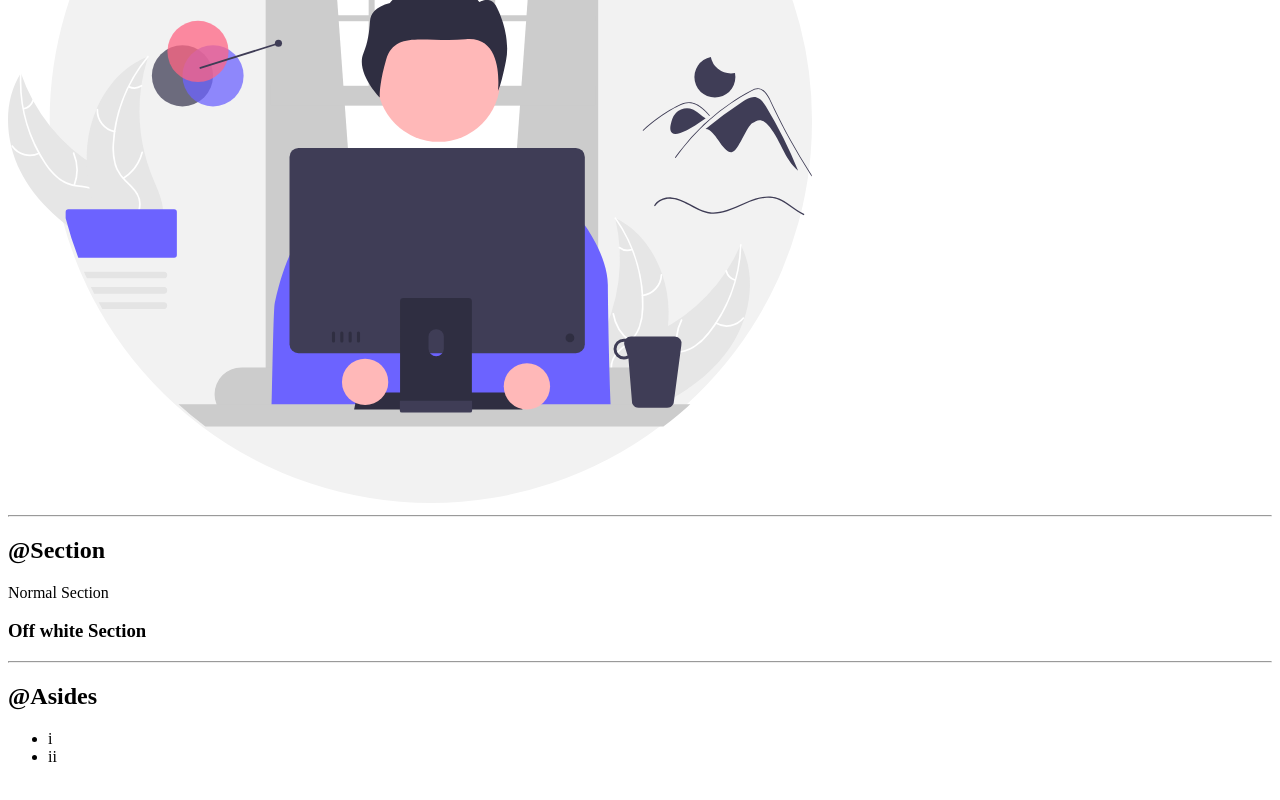
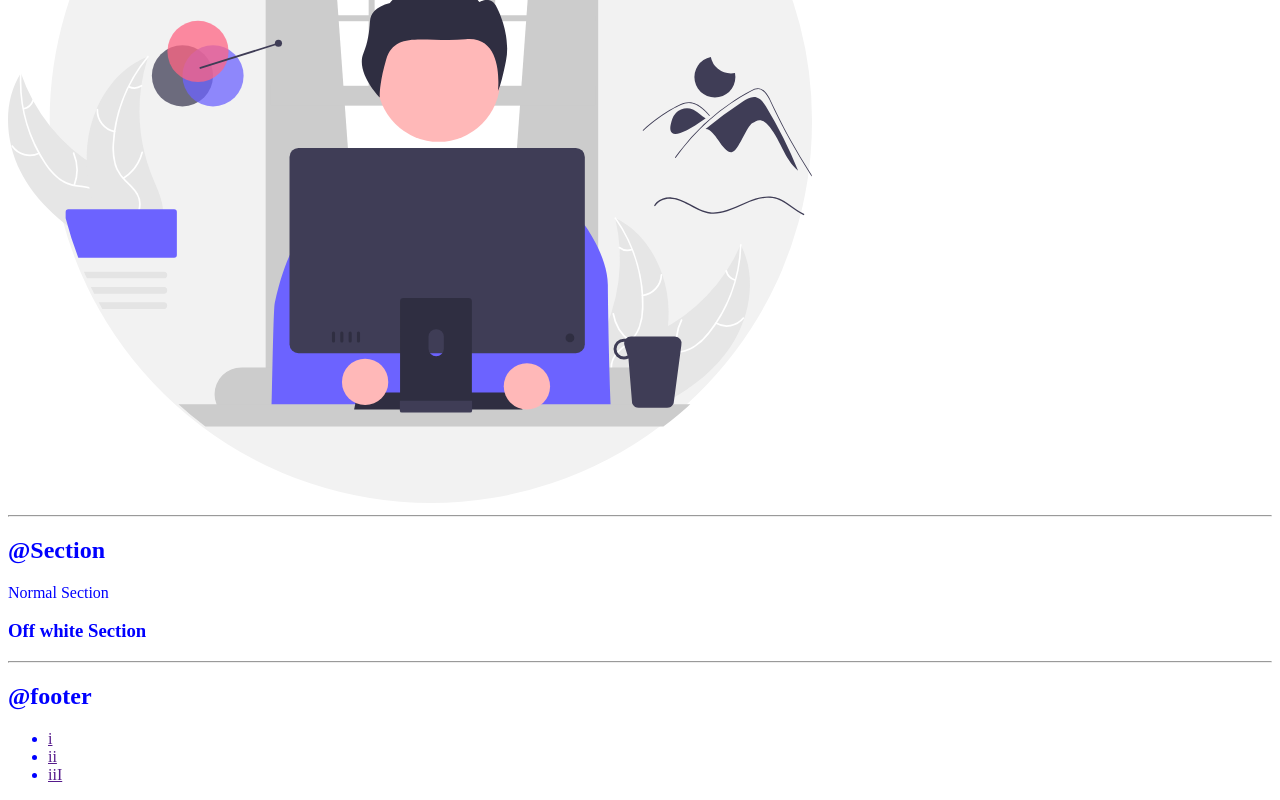
Before and after one commit to anup1551/Component-Librabry, a plain HTML site: page index.html in a window 1280 px wide. Shown: the part 1608-2408 px from the top of the page. Drawn offline with Linux system fonts and the light colour scheme.

Commit message:
Started with css

```diff
--- a/index.html
+++ b/index.html
@@ -5,6 +5,7 @@
     <meta http-equiv="X-UA-Compatible" content="IE=edge">
     <meta name="viewport" content="width=device-width, initial-scale=1.0">
     <title>Component Library</title>
+    <link href ="styles.css" rel = "stylesheet"/>
 </head>
 <body>
 
@@ -87,13 +88,14 @@
 
     <hr>
 
-    <h2>@Asides</h2>
-    <aside>
+    <h2>@footer</h2>
+    <footer>
       <ul>
-        <li>i</li>
-        <li>ii</li>
+        <li><a href = ""> i</a></li>
+        <li><a href = ""> ii</a></li>
+        <li><a href = ""> iiI</a></li>
       </ul>
-    </aside>
+    </footer>
 
 
 </body>
--- /dev/null
+++ b/styles.css
@@ -0,0 +1,3 @@
+body {
+    color: blue;
+}
```
